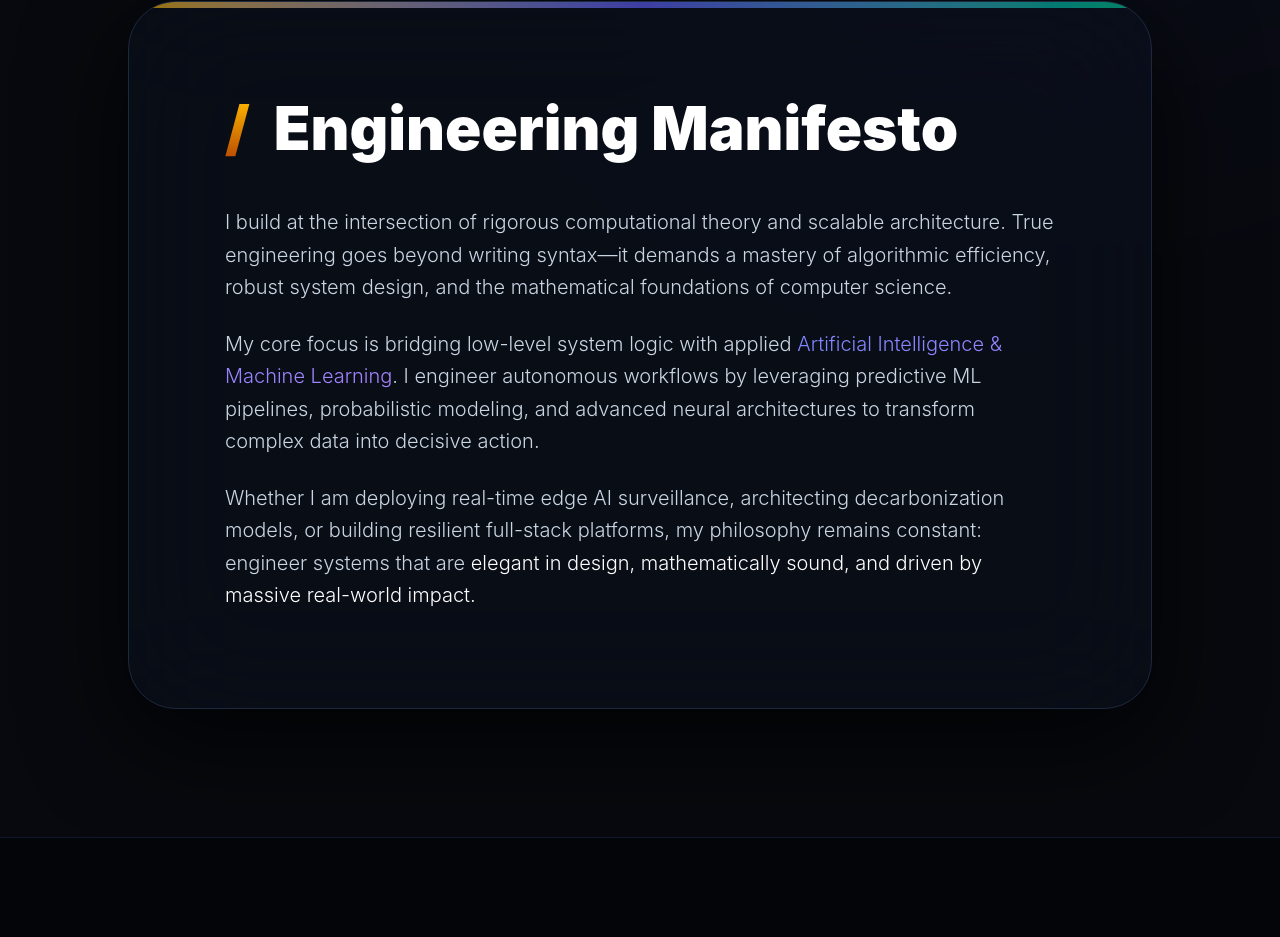
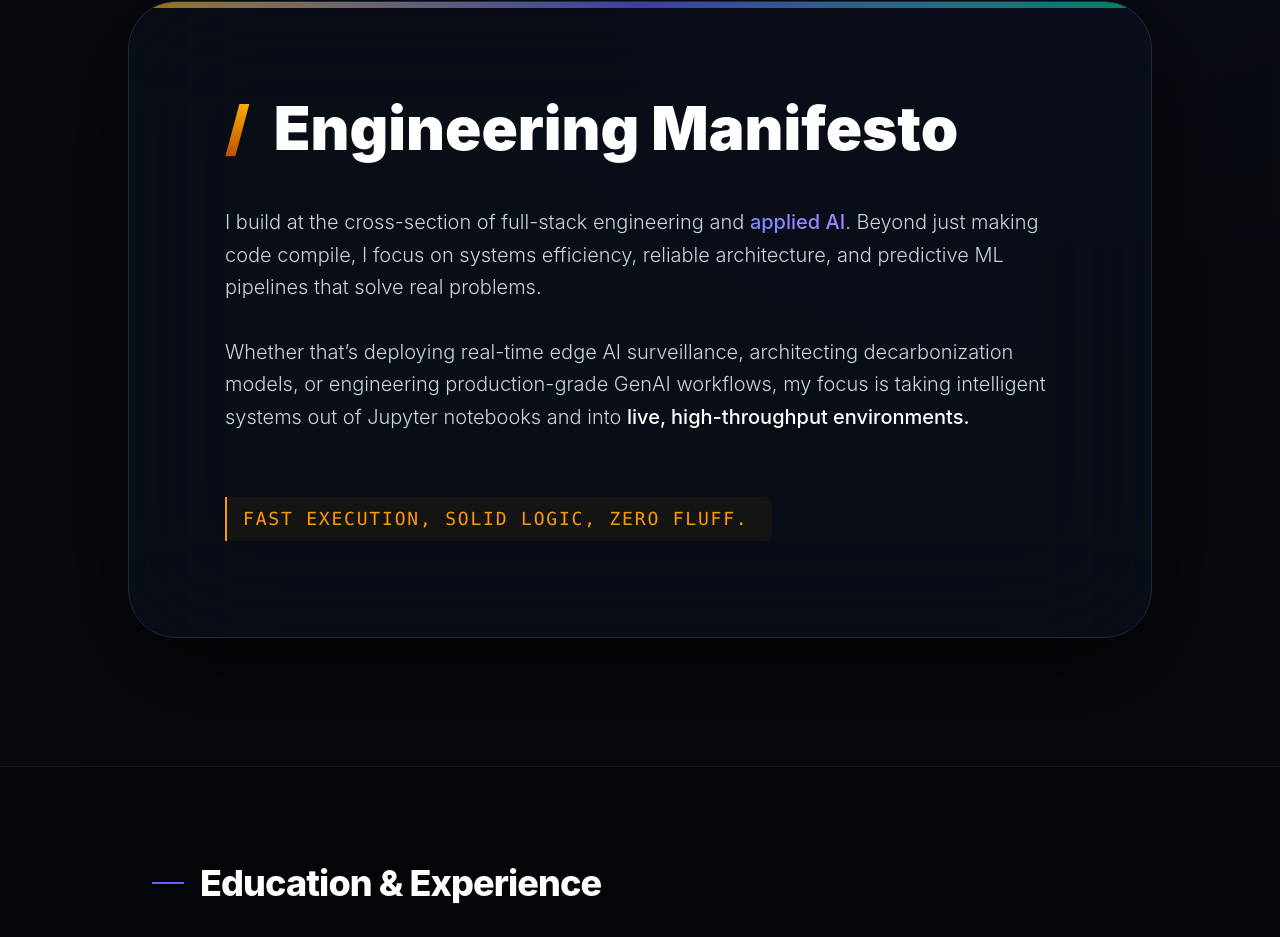
Before and after one commit to Shubhomoy919/shubhomoy-portfolio, a React (Vite) app: page / in a window 1280 px wide. Shown: the part 931-1868 px from the top of the page. Built offline with nearby package versions, Linux system fonts and the light colour scheme.

Commit message:
Updated Engineering Manifesto with punchy, humanized copy and refined layout

```diff
--- a/src/App.jsx
+++ b/src/App.jsx
@@ -399,18 +399,18 @@ const App = () => {
               <span className="text-transparent bg-clip-text bg-linear-to-b from-amber-400 to-amber-700">/</span> Engineering Manifesto
             </h2>
 
-            <div className="space-y-10 text-xl md:text-2xl text-slate-300 leading-relaxed font-light">
-              <p className="text-lg md:text-xl text-slate-300 mb-6 font-light leading-relaxed">
-  I build at the intersection of rigorous computational theory and scalable architecture. True engineering goes beyond writing syntax—it demands a mastery of algorithmic efficiency, robust system design, and the mathematical foundations of computer science.
-</p>
+            <div className="space-y-8 text-xl md:text-2xl text-slate-300 leading-relaxed font-light">
+              <p className="text-lg md:text-xl text-slate-300 font-light leading-relaxed">
+                I build at the cross-section of full-stack engineering and <span className="text-transparent bg-clip-text bg-linear-to-r from-indigo-400 to-violet-400 font-medium">applied AI</span>. Beyond just making code compile, I focus on systems efficiency, reliable architecture, and predictive ML pipelines that solve real problems.
+              </p>
 
-<p className="text-lg md:text-xl text-slate-300 mb-6 font-light leading-relaxed">
-  My core focus is bridging low-level system logic with applied <span className="text-transparent bg-clip-text bg-linear-to-r from-indigo-400 to-violet-400">Artificial Intelligence & Machine Learning</span>. I engineer autonomous workflows by leveraging predictive ML pipelines, probabilistic modeling, and advanced neural architectures to transform complex data into decisive action.
-</p>
+              <p className="text-lg md:text-xl text-slate-300 font-light leading-relaxed">
+                Whether that’s deploying real-time edge AI surveillance, architecting decarbonization models, or engineering production-grade GenAI workflows, my focus is taking intelligent systems out of Jupyter notebooks and into <span className="text-white font-medium">live, high-throughput environments.</span>
+              </p>
 
-<p className="text-lg md:text-xl text-slate-300 font-light leading-relaxed">
-  Whether I am deploying real-time edge AI surveillance, architecting decarbonization models, or building resilient full-stack platforms, my philosophy remains constant: engineer systems that are <span className="text-white">elegant in design, mathematically sound, and driven by massive real-world impact.</span>
-</p>
+              <p className="text-base md:text-lg text-amber-500 font-mono tracking-widest uppercase mt-8 border-l-2 border-amber-500 pl-4 bg-amber-500/5 py-2 inline-block pr-6 rounded-r-lg">
+                Fast execution, solid logic, zero fluff.
+              </p>
             </div>
           </div>
         </RevealSection>
```
